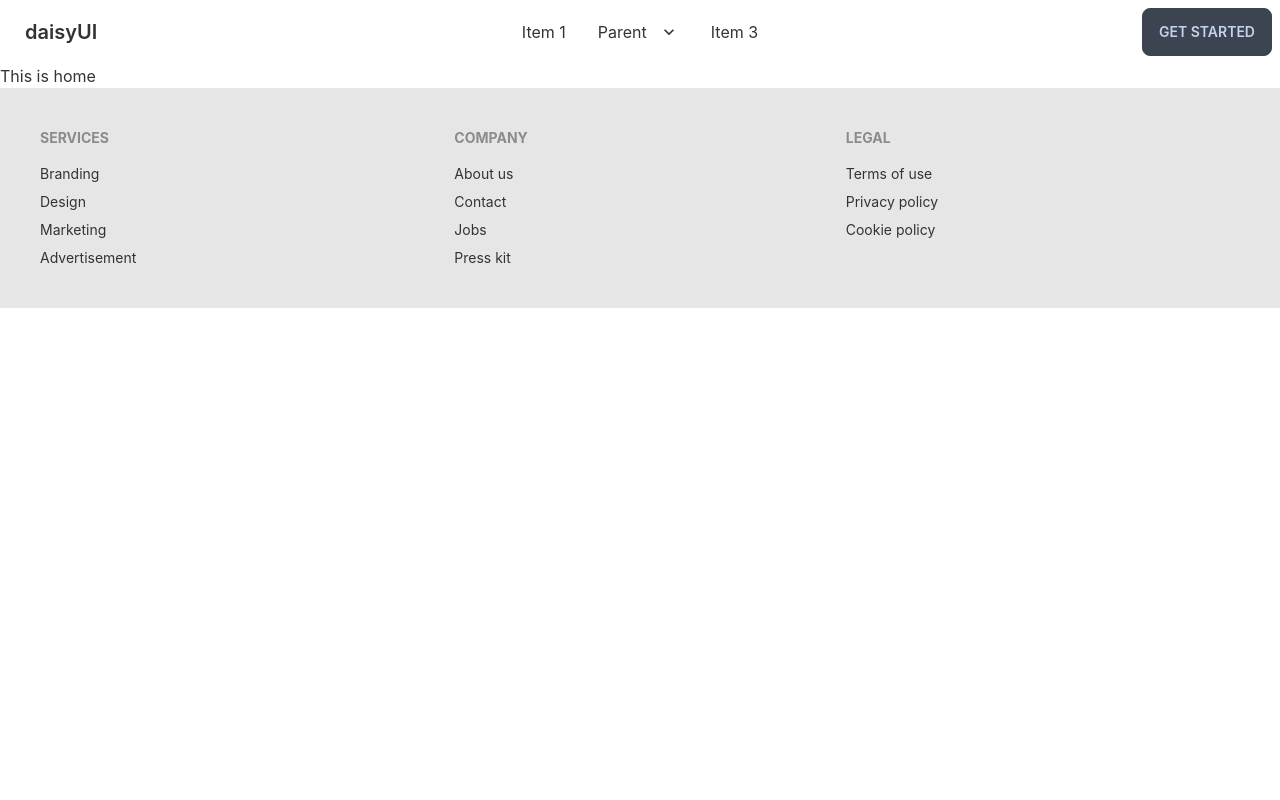
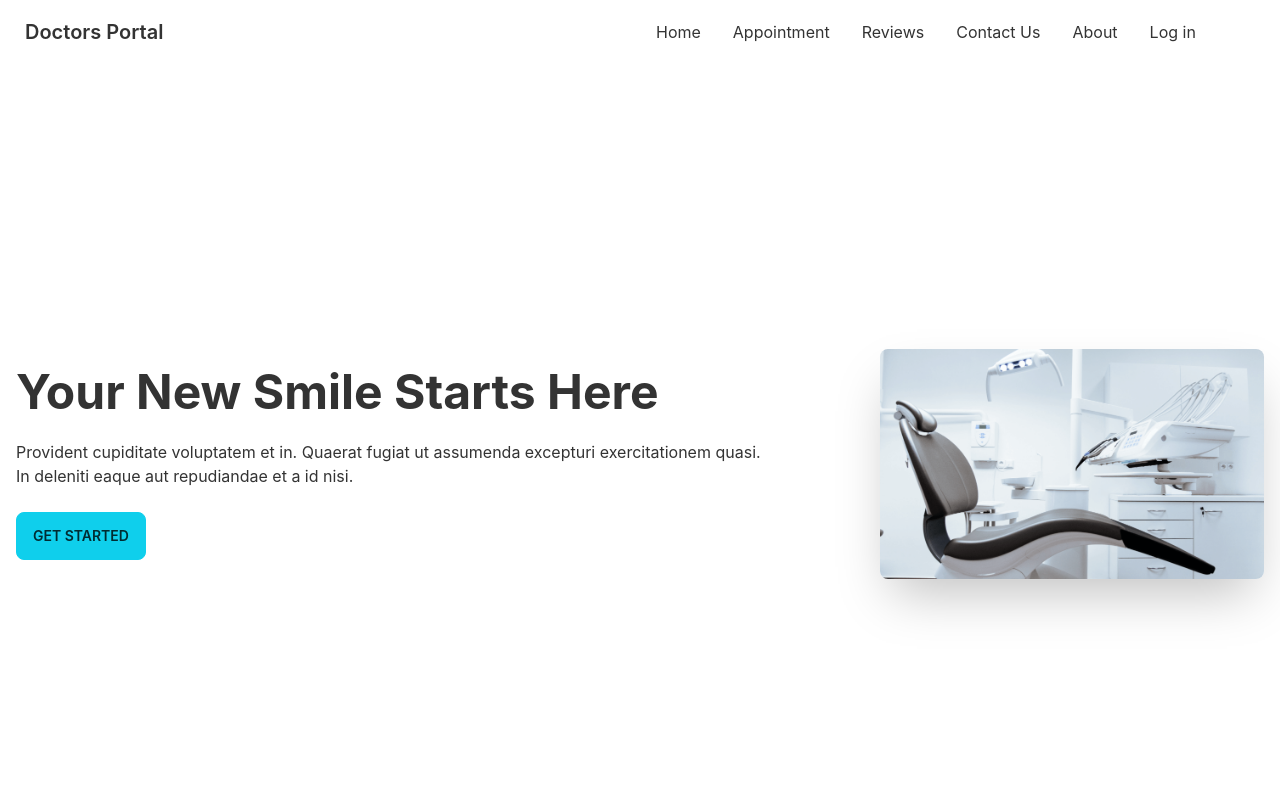
Before and after one commit to Mueid97/doctors-portal-client, a React (Create React App) app: page / in a window 1280 px wide. Shown: the top 800 px of the page. Built offline with nearby package versions, Linux system fonts and the light colour scheme.

Commit message:
banner added

```diff
--- a/public/index.html
+++ b/public/index.html
@@ -24,7 +24,7 @@
       work correctly both with client-side routing and a non-root public URL.
       Learn how to configure a non-root public URL by running `npm run build`.
     -->
-    <title>React App</title>
+    <title>Doctors-Portal</title>
   </head>
   <body>
     <noscript>You need to enable JavaScript to run this app.</noscript>
--- a/src/App.js
+++ b/src/App.js
@@ -1,5 +1,5 @@
 import { Route, Routes } from 'react-router-dom';
-import './App.css';
+
 import About from './pages/About/About';
 import Home from './pages/Home/Home';
 import Footer from './share/Footer/Footer';
--- /dev/null
+++ b/src/pages/Home/Banner.js
@@ -0,0 +1,20 @@
+import React from 'react';
+import bannarImg from '../../assets/images/chair.png'
+const Banner = () => {
+    return (
+        <div>
+            <div class="hero min-h-screen ">
+                <div class="hero-content flex-col lg:flex-row-reverse gap-x-28">
+                    <img src={bannarImg} class="max-w-sm rounded-lg shadow-2xl" />
+                    <div>
+                        <h1 class="text-5xl font-bold">Your New Smile Starts Here</h1>
+                        <p class="py-6">Provident cupiditate voluptatem et in. Quaerat fugiat ut assumenda excepturi exercitationem quasi. In deleniti eaque aut repudiandae et a id nisi.</p>
+                        <button class="btn btn-primary">Get Started</button>
+                    </div>
+                </div>
+            </div>
+        </div>
+    );
+};
+
+export default Banner;
--- a/src/pages/Home/Home.js
+++ b/src/pages/Home/Home.js
@@ -1,10 +1,10 @@
 import React from 'react';
+import Banner from './Banner';
 
 const Home = () => {
     return (
         <div>
-
-            <h1>This is home</h1>
+            <Banner></Banner>
         </div>
     );
 };
--- a/src/share/Navbar/Navbar.js
+++ b/src/share/Navbar/Navbar.js
@@ -1,6 +1,15 @@
 import React from 'react';
+import { Link } from 'react-router-dom';
 
 const Navbar = () => {
+    const manuItems = <>
+        <li><Link to='/'>Home</Link></li>
+        <li><Link to='/appoinment'>Appointment</Link></li>
+        <li><Link to='/reviews'>Reviews</Link></li>
+        <li><Link to='/contactus'>Contact Us</Link></li>
+        <li><Link to='/about'>About</Link></li>
+        <li><Link to='/login'>Log in</Link></li>
+    </>
     return (
         <div class="navbar bg-base-100">
         <div class="navbar-start">
@@ -9,41 +18,21 @@
               <svg xmlns="http://www.w3.org/2000/svg" class="h-5 w-5" fill="none" viewBox="0 0 24 24" stroke="currentColor"><path stroke-linecap="round" stroke-linejoin="round" stroke-width="2" d="M4 6h16M4 12h8m-8 6h16" /></svg>
             </label>
             <ul tabindex="0" class="menu menu-compact dropdown-content mt-3 p-2 shadow bg-base-100 rounded-box w-52">
-              <li><a>Item 1</a></li>
-              <li tabindex="0">
-                <a class="justify-between">
-                  Parent
-                  <svg class="fill-current" xmlns="http://www.w3.org/2000/svg" width="24" height="24" viewBox="0 0 24 24"><path d="M8.59,16.58L13.17,12L8.59,7.41L10,6L16,12L10,18L8.59,16.58Z"/></svg>
-                </a>
-                <ul class="p-2">
-                  <li><a>Submenu 1</a></li>
-                  <li><a>Submenu 2</a></li>
-                </ul>
-              </li>
-              <li><a>Item 3</a></li>
+             {
+                 manuItems
+             }
             </ul>
           </div>
-          <a class="btn btn-ghost normal-case text-xl">daisyUI</a>
+          <a class="btn btn-ghost normal-case text-xl">Doctors Portal</a>
         </div>
         <div class="navbar-center hidden lg:flex">
           <ul class="menu menu-horizontal p-0">
-            <li><a>Item 1</a></li>
-            <li tabindex="0">
-              <a>
-                Parent
-                <svg class="fill-current" xmlns="http://www.w3.org/2000/svg" width="20" height="20" viewBox="0 0 24 24"><path d="M7.41,8.58L12,13.17L16.59,8.58L18,10L12,16L6,10L7.41,8.58Z"/></svg>
-              </a>
-              <ul class="p-2">
-                <li><a>Submenu 1</a></li>
-                <li><a>Submenu 2</a></li>
-              </ul>
-            </li>
-            <li><a>Item 3</a></li>
+            {
+                manuItems
+            }
           </ul>
         </div>
-        <div class="navbar-end">
-          <a class="btn">Get started</a>
-        </div>
+
       </div>
     );
 };
```
